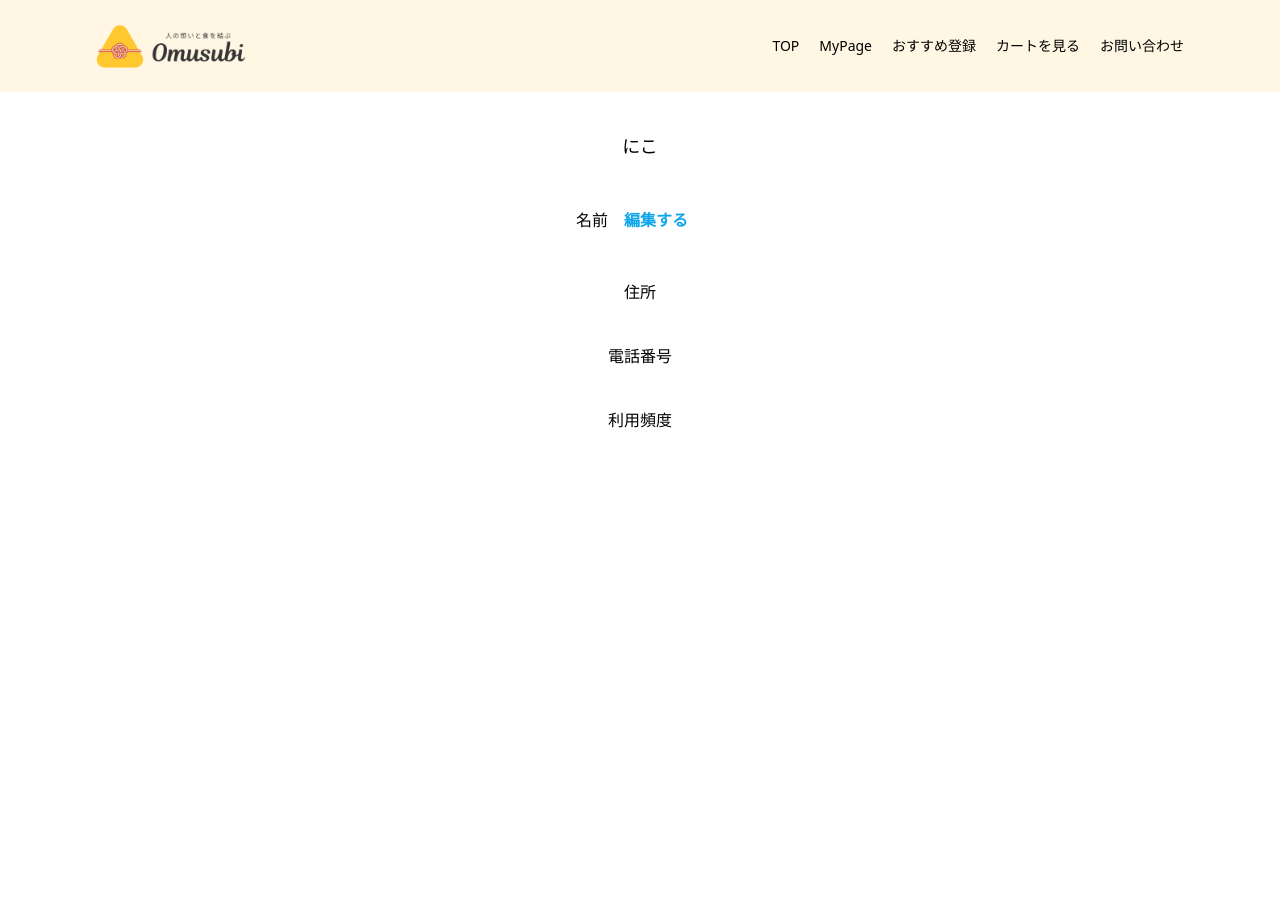
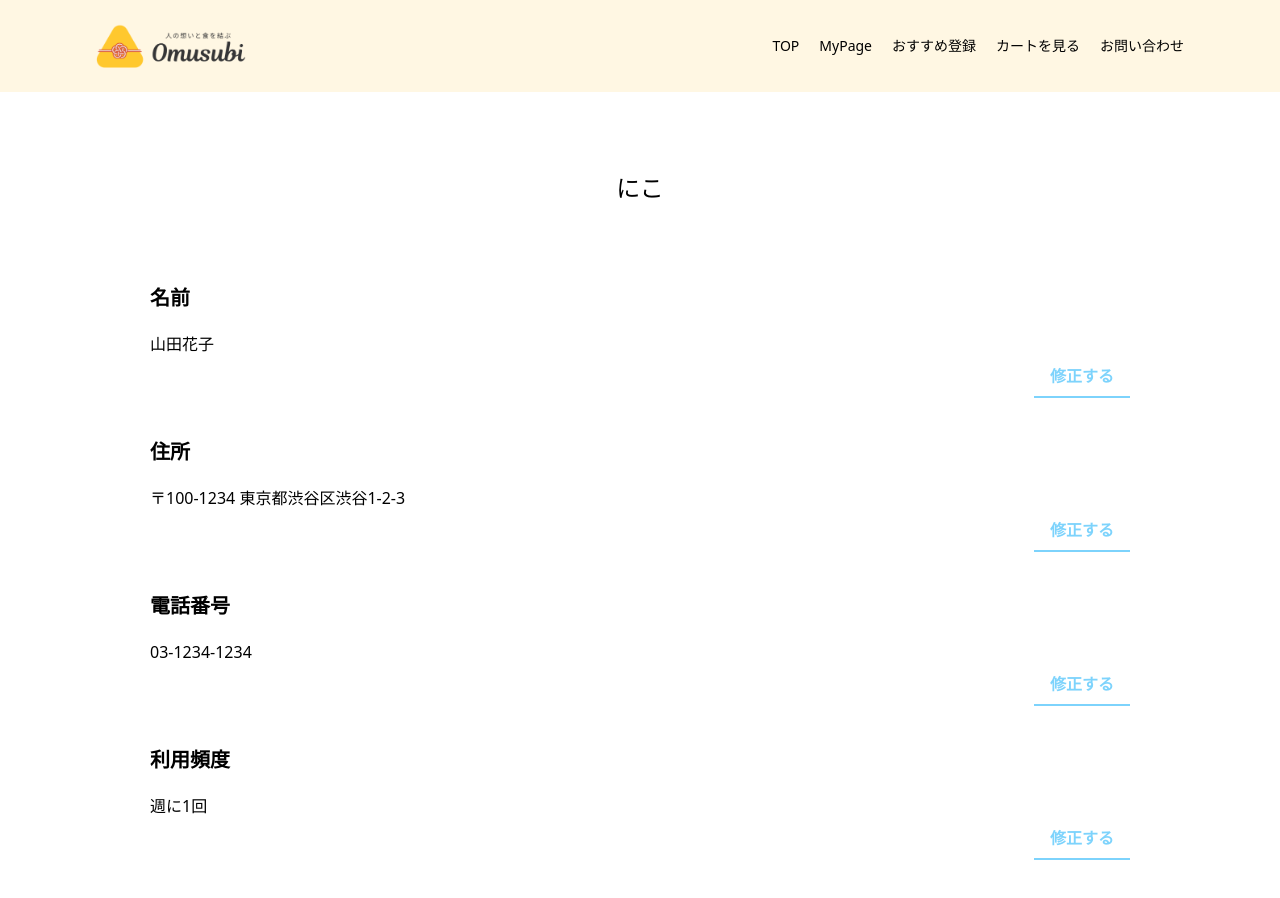
Before and after one commit to marikokitano/Lastproject-Omusubi, a Next.js app in the folder front/: page /account/detail in a window 1280 px wide. Before the commit the page ends 800 px from the top, so only its background shows below. Built offline with nearby package versions, Linux system fonts and the light colour scheme; no server answers; a web font is replaced by a local one.

Commit message:
コンポーネント内容変更
コンポーネントのコードを一部変更、account,signupのコードを一部変更しました

```diff
--- a/front/components/Dropdown.tsx
+++ b/front/components/Dropdown.tsx
@@ -2,7 +2,7 @@ import React, { useState } from 'react';
 
 const Dropdown: React.FC = () => {
   const prefectures = [
-    '海外',
+    '北海道',
     '青森県','岩手県','宮城県','秋田県','山形県',
     '福島県','茨城県','栃木県','群馬県','埼玉県',
     "千葉県","東京都","神奈川県","新潟県","富山県",
@@ -23,9 +23,8 @@ const Dropdown: React.FC = () => {
 
   return (
     <div className="dropdown pb-5">
-      <select value={selectedOption} onChange={handleOptionSelect}
-      className=" bg-slate-200 w-80 h-7">
-        <option value="">北海道</option>
+      <select value={selectedOption} onChange={handleOptionSelect} className="bg-slate-200 w-80 h-7 rounded-lg font-normal">
+        <option value=""></option>
         {prefectures.map((prefecture) => (
           <option key={prefecture} value={prefecture}>
             {prefecture}
--- a/front/components/EditButton.tsx
+++ b/front/components/EditButton.tsx
@@ -6,12 +6,13 @@ interface EditButtonProps {
 
 const EditButton: React.FC<EditButtonProps> = ({ onClick }) => {
   return (
+    <div className="text-right items-right">
     <button
-      onClick={onClick}
-      className=" hover:text-blue-700 text-sky-500 font-bold py-2 px-4 rounded"
-    >
-      編集する
+    onClick={onClick}
+    className=" hover:text-blue-500 text-sky-300 font-bold py-2 px-4 border-b-2 border-sky-300 hover:border-blue-500">
+      修正する
     </button>
+    </div>
   );
 };
 
--- a/front/components/Input.tsx
+++ b/front/components/Input.tsx
@@ -13,13 +13,15 @@ function Input({ label }: InputProps) {
 
  return (
  <div className='pb-5'>
- <label>{label}</label><br></br>
- <input
- type="text"
- value={value}
- onChange={handleChange}
- className='bg-slate-200 w-80 h-7 rounded-lg'
- />
+    <form>
+        <label>{label}</label><br></br>
+        <input
+        type="text"
+        value=""
+        onChange={handleChange}
+        className='bg-slate-200 w-80 h-7 rounded-lg font-normal'
+        />
+    </form>
  </div>
  );
 }
--- a/front/pages/account/detail.tsx
+++ b/front/pages/account/detail.tsx
@@ -2,28 +2,49 @@ import React from 'react';
 import { useRouter } from 'next/router';
 import EditButton from '@/components/EditButton';
 import Layout from '@/components/Layout';
+import { useEffect, useState } from 'react';
+import axios from 'axios';
+import { data } from 'autoprefixer';
 
 
+const detail = {
+    name : "山田花子",
+    address : "〒100-1234 東京都渋谷区渋谷1-2-3",
+    phonenumber : "03-1234-1234",
+    frequency : "週に1回"
+}
+
 const Account = () => {
+    const [message, setMessage] = useState('');
+
+  useEffect(() => {
+    axios.get("/api/users")
+      .then(response => response.data)
+      .then(data => setMessage(data.message))
+      .catch(error => console.error(error));
+  }, []);
+
     const router = useRouter();
     const handleClick = () => {
         console.log("編集する")
     }
     return (
-        <div className='text-center items-center'>
+        <div>
             <Layout>
 
             </Layout>
-            <div className='font-medium'>
-                <p className='text-lg pt-10'>にこ</p>
-                <p className='pt-10'>
-                    名前<EditButton onClick={handleClick}/>
-                    </p>
-                <p className='pt-10'>住所</p>
-                <p className='pt-10'>電話番号</p>
-                <p className='pt-10'>利用頻度</p>
+            <div className='pt-10'>
+                <p className='text-2xl font-medium pb-10 pt-10 text-center'>にこ</p>
             </div>
-
+            <div className='pb-10 px-[150px] font-lg'>
+                <div className='pt-10 pb-5 font-bold text-xl'>名前</div>
+                    <p>{detail.name}<EditButton onClick={handleClick}/></p>
+                <div className='pt-10 pb-5 font-bold text-xl'>住所</div>
+                    <p>{detail.address}<EditButton onClick={handleClick}/></p>
+                <div className='pt-10 pb-5 font-bold text-xl'>電話番号</div>
+                    <p>{detail.phonenumber}<EditButton onClick={handleClick}/></p>
+                <div className='pt-10 pb-5 font-bold text-xl'>利用頻度</div>                    <p>{detail.frequency}<EditButton onClick={handleClick}/></p>
+            </div>
         </div>
     )
 }
--- a/front/pages/signup/complete.tsx
+++ b/front/pages/signup/complete.tsx
@@ -6,7 +6,7 @@ import Button from '@/components/Button';
 const Complete = () => {
     const router = useRouter();
     const ClickTop = () => {
-        console.log('TopページのURL');
+        router.push('http://localhost:3000/');
         };
     const ClickFamily = () => {
             router.push('http://localhost:3000/family/create');
```
